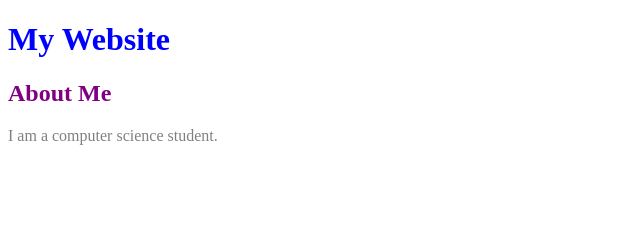
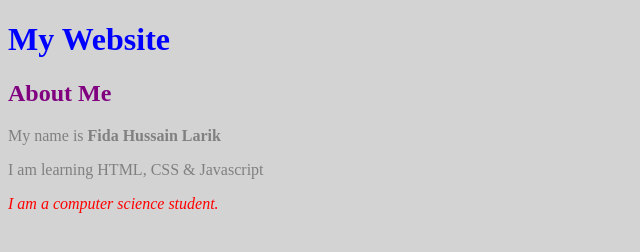
Before and after one commit to FidaHussainLarik/web-engineering-course-materil, a plain HTML site: page week_03/css_practice.html in a window 1280 px wide. Shown: the whole page, without its empty margins (0-640 px from the left). Drawn offline with Linux system fonts and the light colour scheme.

Commit message:
feat: add: classes in style.css to format specific paragraph

```diff
--- a/week_03/css_practice.html
+++ b/week_03/css_practice.html
@@ -12,7 +12,9 @@
 
     <h2>About Me</h2>
 
-    <p>I am a computer science student.</p>
+    <p>My name is <strong>Fida Hussain Larik </strong></p>
+    <p>I am learning HTML, CSS & Javascript</p>
+    <p class="Fida">I am a computer science student.</p>
 
 
 </body>
--- a/week_03/styles.css
+++ b/week_03/styles.css
@@ -8,9 +8,20 @@ h2 {
 
 p {
     color: gray;
+    font-family: 'Times New Roman', Times, serif;
 }
 
 button {
     background-color: black;
     color: white;
 }
+
+.Fida {
+    color: red;
+    font-style: italic;
+}
+
+body {
+    background-color:lightgray;
+
+}
```
